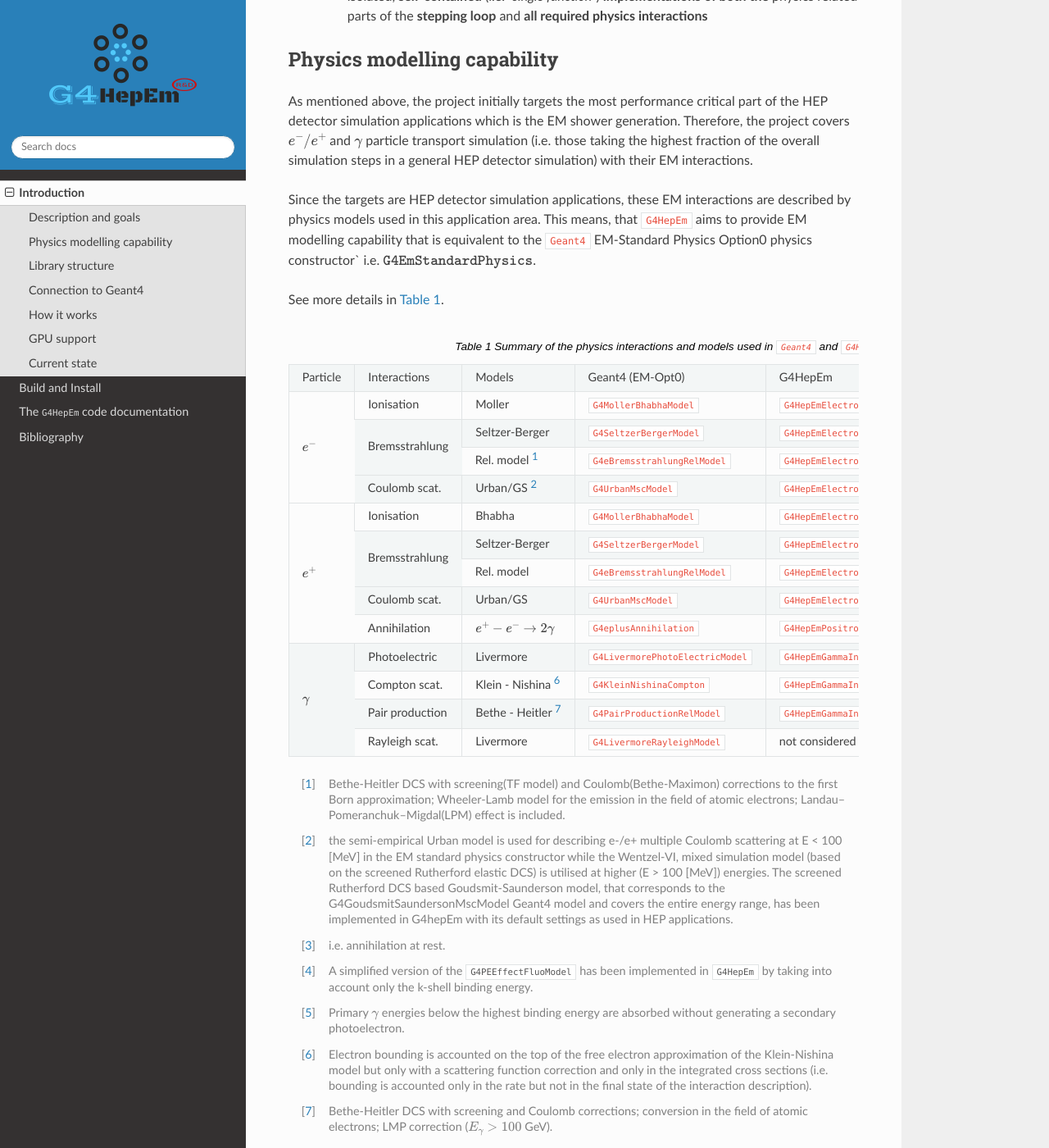
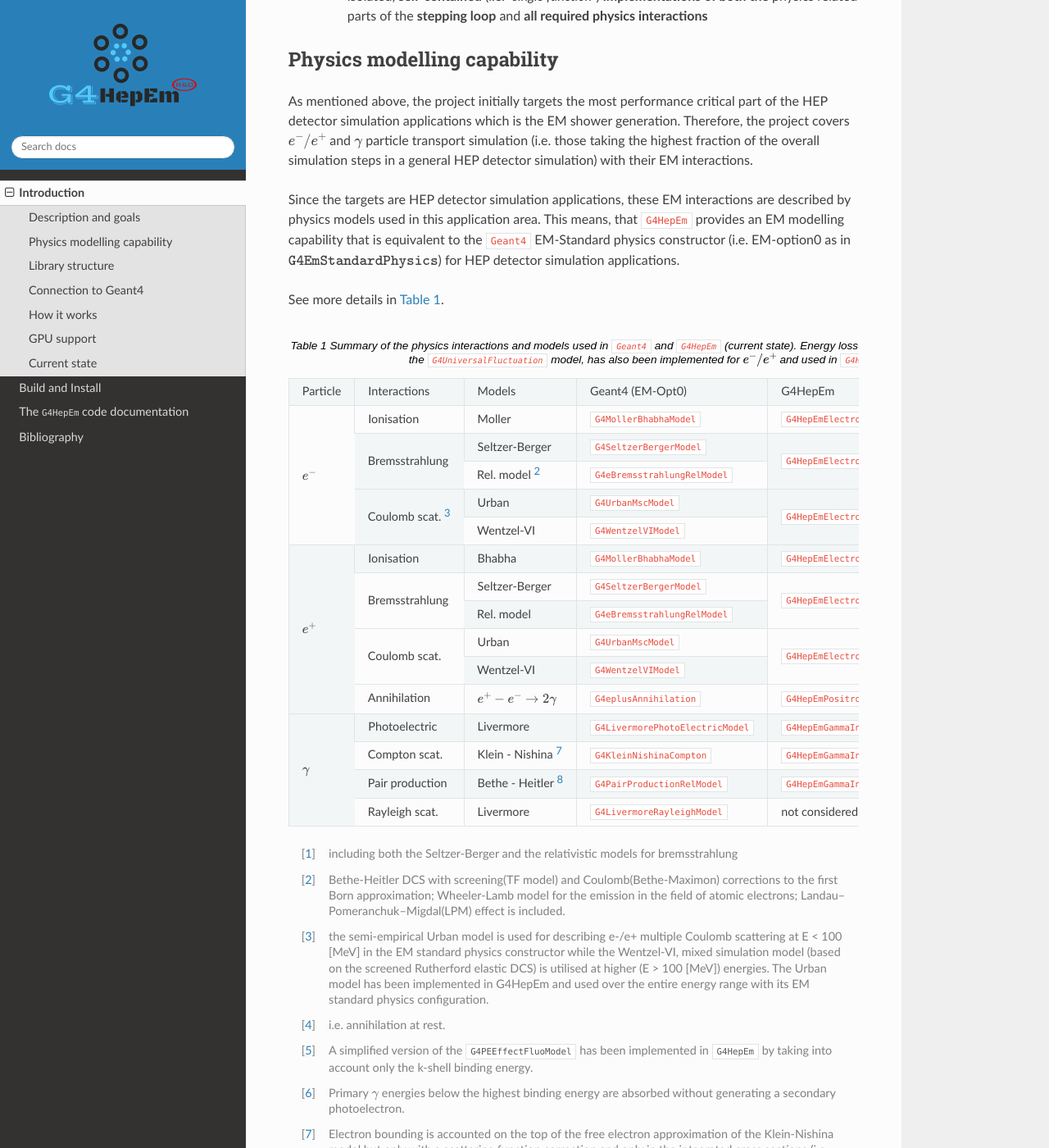
Before and after one commit to mnovak42/g4hepem, a Sphinx documentation site: the page built from docs/source/IntroAndInstall/introduction.rst, in a window 1280 px wide and 1400 px high, scrolled down 716 px. Shown: the whole window at 82% size. Built offline with Sphinx 7.4.7 and the Read the Docs theme 2.0.0, drawn with Linux system fonts in a browser that asks for light colours.

Commit message:
Updated documentation according to the very recent changes regarding the MSC and the energy loss fluctuation models.

```diff
--- a/docs/source/IntroAndInstall/introduction.rst
+++ b/docs/source/IntroAndInstall/introduction.rst
@@ -59,49 +59,55 @@ simulation steps in a general HEP detector simulation) with their EM interaction
 
 Since the targets are HEP detector simulation applications, these EM interactions
 are described by physics models used in this application area. This means, that
-``G4HepEm`` aims to provide EM modelling capability that is equivalent to the
-``Geant4`` EM-Standard Physics Option0 physics constructor`
-i.e. :math:`\texttt{G4EmStandardPhysics}`.
+``G4HepEm`` provides an EM modelling capability that is equivalent to the
+``Geant4`` EM-Standard physics constructor (i.e. EM-option0 as in :math:`\texttt{G4EmStandardPhysics}`)
+for HEP detector simulation applications.
 
 .. only:: html
 
    See more details in :numref:`table-physics`.
 
-   .. table:: Summary of the physics interactions and models used in ``Geant4`` and ``G4HepEm`` (current state).
+   .. table:: Summary of the physics interactions and models used in ``Geant4`` and ``G4HepEm`` (current state). Energy loss fluctuation, corresponding to the ``Geant4-11.p01`` version of the ``G4UniversalFluctuation`` model,
+              has also been implemented for :math:`e^-/e^+` and used in ``G4HepEm`` beyond the listed models.
       :name:  table-physics
       :class: longtable
 
-      +----------------+-----------------+---------------------------+------------------------------------+-----------------------------------------------+--------------------------+
-      | Particle       | Interactions    | Models                    |  Geant4 (EM-Opt0)                  |      G4HepEm                                  | Energy Range             |
-      +----------------+-----------------+---------------------------+------------------------------------+-----------------------------------------------+--------------------------+
-      |:math:`e^-`     | Ionisation      | Moller                    | ``G4MollerBhabhaModel``            | ``G4HepEmElectronInteractionIoni``            | 1 keV - 100 TeV          |
-      |                +-----------------+---------------------------+------------------------------------+-----------------------------------------------+--------------------------+
-      |                | Bremsstrahlung  | Seltzer-Berger            | ``G4SeltzerBergerModel``           | ``G4HepEmElectronInteractionBrem``            | 1 keV -   1 GeV          |
-      |                |                 +---------------------------+------------------------------------+-----------------------------------------------+--------------------------+
-      |                |                 | Rel. model [#]_           | ``G4eBremsstrahlungRelModel``      | ``G4HepEmElectronInteractionBrem``            | 1 GeV - 100 TeV          |
-      |                +-----------------+---------------------------+------------------------------------+-----------------------------------------------+--------------------------+
-      |                | Coulomb scat.   | Urban/GS [#]_             | ``G4UrbanMscModel``                | ``G4HepEmElectronInteractionMsc``             | 1 keV - 100 TeV          |
-      +----------------+-----------------+---------------------------+------------------------------------+-----------------------------------------------+--------------------------+
-      |:math:`e^+`     | Ionisation      | Bhabha                    | ``G4MollerBhabhaModel``            | ``G4HepEmElectronInteractionIoni``            | 1 keV - 100 TeV          |
-      |                +-----------------+---------------------------+------------------------------------+-----------------------------------------------+--------------------------+
-      |                | Bremsstrahlung  | Seltzer-Berger            | ``G4SeltzerBergerModel``           | ``G4HepEmElectronInteractionBrem``            | 1 keV -   1 GeV          |
-      |                |                 +---------------------------+------------------------------------+-----------------------------------------------+--------------------------+
-      |                |                 | Rel. model                | ``G4eBremsstrahlungRelModel``      | ``G4HepEmElectronInteractionBrem``            | 1 GeV - 100 TeV          |
-      |                +-----------------+---------------------------+------------------------------------+-----------------------------------------------+--------------------------+
-      |                | Coulomb scat.   | Urban/GS                  | ``G4UrbanMscModel``                | ``G4HepEmElectronInteractionMsc``             | 1 keV - 100 TeV          |
-      |                +-----------------+---------------------------+------------------------------------+-----------------------------------------------+--------------------------+
-      |                | Annihilation    |:math:`e^+-e^- \to 2\gamma`| ``G4eplusAnnihilation``            | ``G4HepEmPositronInteractionAnnihilation``    |0 [#]_ - 100 TeV          |
-      +----------------+-----------------+---------------------------+------------------------------------+-----------------------------------------------+--------------------------+
-      |:math:`\gamma`  | Photoelectric   | Livermore                 | ``G4LivermorePhotoElectricModel``  |``G4HepEmGammaInteractionPhotoelectric`` [#]_  |0 [#]_ - 100 TeV          |
-      |                +-----------------+---------------------------+------------------------------------+-----------------------------------------------+--------------------------+
-      |                | Compton scat.   | Klein - Nishina [#]_      | ``G4KleinNishinaCompton``          | ``G4HepEmGammaInteractionCompton``            |100 eV - 100 TeV          |
-      |                +-----------------+---------------------------+------------------------------------+-----------------------------------------------+--------------------------+
-      |                | Pair production | Bethe - Heitler [#]_      | ``G4PairProductionRelModel``       |  ``G4HepEmGammaInteractionConversion``        |:math:`2m_0c^2` - 100 TeV |
-      |                +-----------------+---------------------------+------------------------------------+-----------------------------------------------+--------------------------+
-      |                | Rayleigh scat.  | Livermore                 | ``G4LivermoreRayleighModel``       |   not considered to be covered at the moment  | 100 keV - 100 TeV        |
-      +----------------+-----------------+---------------------------+------------------------------------+-----------------------------------------------+--------------------------+
+      +----------------+--------------------+---------------------------+------------------------------------+-----------------------------------------------+--------------------------+
+      | Particle       | Interactions       | Models                    |  Geant4 (EM-Opt0)                  |      G4HepEm                                  | Energy Range             |
+      +----------------+--------------------+---------------------------+------------------------------------+-----------------------------------------------+--------------------------+
+      |:math:`e^-`     | Ionisation         | Moller                    | ``G4MollerBhabhaModel``            | ``G4HepEmElectronInteractionIoni``            |   1 keV - 100 TeV        |
+      |                +--------------------+---------------------------+------------------------------------+-----------------------------------------------+--------------------------+
+      |                | Bremsstrahlung     | Seltzer-Berger            | ``G4SeltzerBergerModel``           | ``G4HepEmElectronInteractionBrem`` [#]_       |   1 keV -   1 GeV        |
+      |                |                    +---------------------------+------------------------------------+                                               +--------------------------+
+      |                |                    | Rel. model [#]_           | ``G4eBremsstrahlungRelModel``      |                                               |   1 GeV - 100 TeV        |
+      |                +--------------------+---------------------------+------------------------------------+-----------------------------------------------+--------------------------+
+      |                | Coulomb scat. [#]_ | Urban                     | ``G4UrbanMscModel``                | ``G4HepEmElectronInteractionUMSC``            |   1 keV - 100 MeV        |
+      |                |                    +---------------------------+------------------------------------+                                               +--------------------------+
+      |                |                    | Wentzel-VI                | ``G4WentzelVIModel``               |                                               | 100 MeV - 100 TeV        |
+      +----------------+--------------------+---------------------------+------------------------------------+-----------------------------------------------+--------------------------+
+      |:math:`e^+`     | Ionisation         | Bhabha                    | ``G4MollerBhabhaModel``            | ``G4HepEmElectronInteractionIoni``            |   1 keV - 100 TeV        |
+      |                +--------------------+---------------------------+------------------------------------+-----------------------------------------------+--------------------------+
+      |                | Bremsstrahlung     | Seltzer-Berger            | ``G4SeltzerBergerModel``           | ``G4HepEmElectronInteractionBrem``            |   1 keV -   1 GeV        |
+      |                |                    +---------------------------+------------------------------------+                                               +--------------------------+
+      |                |                    | Rel. model                | ``G4eBremsstrahlungRelModel``      |                                               |   1 GeV - 100 TeV        |
+      |                +--------------------+---------------------------+------------------------------------+-----------------------------------------------+--------------------------+
+      |                | Coulomb scat.      | Urban                     | ``G4UrbanMscModel``                | ``G4HepEmElectronInteractionUMSC``            |   1 keV - 100 MeV        |
+      |                |                    +---------------------------+------------------------------------+                                               +--------------------------+
+      |                |                    | Wentzel-VI                | ``G4WentzelVIModel``               |                                               | 100 MeV - 100 TeV        |
+      |                +--------------------+---------------------------+------------------------------------+-----------------------------------------------+--------------------------+
+      |                | Annihilation       |:math:`e^+-e^- \to 2\gamma`| ``G4eplusAnnihilation``            | ``G4HepEmPositronInteractionAnnihilation``    |  0 [#]_ - 100 TeV        |
+      +----------------+--------------------+---------------------------+------------------------------------+-----------------------------------------------+--------------------------+
+      |:math:`\gamma`  | Photoelectric      | Livermore                 | ``G4LivermorePhotoElectricModel``  |``G4HepEmGammaInteractionPhotoelectric`` [#]_  |  0 [#]_ - 100 TeV        |
+      |                +--------------------+---------------------------+------------------------------------+-----------------------------------------------+--------------------------+
+      |                | Compton scat.      | Klein - Nishina [#]_      | ``G4KleinNishinaCompton``          | ``G4HepEmGammaInteractionCompton``            | 100  eV - 100 TeV        |
+      |                +--------------------+---------------------------+------------------------------------+-----------------------------------------------+--------------------------+
+      |                | Pair production    | Bethe - Heitler [#]_      | ``G4PairProductionRelModel``       |  ``G4HepEmGammaInteractionConversion``        |:math:`2m_0c^2` - 100 TeV |
+      |                +--------------------+---------------------------+------------------------------------+-----------------------------------------------+--------------------------+
+      |                | Rayleigh scat.     | Livermore                 | ``G4LivermoreRayleighModel``       |   not considered to be covered at the moment  | 100 keV - 100 TeV        |
+      +----------------+--------------------+---------------------------+------------------------------------+-----------------------------------------------+--------------------------+
 
 
+   .. [#] including both the Seltzer-Berger and the relativistic models for bremsstrahlung
 
    .. [#]  Bethe-Heitler DCS with screening(TF model) and Coulomb(Bethe-Maximon)
       corrections to the first Born approximation; Wheeler-Lamb model for the
@@ -111,10 +117,9 @@ i.e. :math:`\texttt{G4EmStandardPhysics}`.
    .. [#]  the semi-empirical Urban model is used for describing e-/e+ multiple
       Coulomb scattering at E < 100 [MeV] in the EM standard physics constructor
       while the Wentzel-VI, mixed simulation model (based on the screened Rutherford
-      elastic DCS) is utilised at higher (E > 100 [MeV]) energies. The screened
-      Rutherford DCS based Goudsmit-Saunderson model, that corresponds to the
-      G4GoudsmitSaundersonMscModel Geant4 model and covers the entire energy range,
-      has been implemented in G4hepEm with its default settings as used in HEP applications.
+      elastic DCS) is utilised at higher (E > 100 [MeV]) energies. The Urban
+      model has been implemented in G4HepEm and used over the entire energy range
+      with its EM standard physics configuration.
 
    .. [#]  i.e. annihilation at rest.
 
@@ -141,7 +146,8 @@ i.e. :math:`\texttt{G4EmStandardPhysics}`.
 
       \begin{table}  %\begin{sidewaystable}%
         \footnotesize
-        \caption{Summary of the physics interactions and models used in ``Geant4`` and ``G4HepEm`` (current state).}\label{tb::table-physics}%
+        \caption{Summary of the physics interactions and models used in \texttt{Geant4} and \texttt{G4HepEm} (current state). Energy loss fluctuation, corresponding to the \texttt{Geant4-11.p01} version of the \texttt{G4UniversalFluctuation} model,
+                   has also been implemented for $e^-/e^+$ and used in \texttt{G4HepEm} beyond the listed models.}\label{tb::table-physics}%
         \vspace*{0.2cm}
         \begin{tabular} { |l | l | l | l | l | r |}
           \hline
@@ -149,19 +155,23 @@ i.e. :math:`\texttt{G4EmStandardPhysics}`.
           \hline
           \multirow{4}{*}{$e^-$}   &  Ionisation                      & Moller                    & \texttt{\scriptsize G4MollerBhabhaModel}       &   \texttt{\scriptsize ElectronInteractionIoni}   & 1 keV - 100 TeV  \\
                                    \cline{2-6}
-                                   &  \multirow{2}{*}{Bremsstrahlung} & Seltzer-Berger            & \texttt{\scriptsize G4SeltzerBergerModel}      &   \texttt{\scriptsize ElectronInteractionBrem}   & 1 keV -   1 GeV          \\
-                                                                      \cline{3-6}
-                                   &                                  & Rel. model\footnotemark   & \texttt{\scriptsize G4eBremsstrahlungRelModel} &   \texttt{\scriptsize ElectronInteractionBrem}  & 1 GeV - 100 TeV          \\
+                                   &  \multirow{2}{*}{Bremsstrahlung} & Seltzer-Berger            & \texttt{\scriptsize G4SeltzerBergerModel}      &   \multirow{2}{*}{\texttt{\scriptsize ElectronInteractionBrem}}   & 1 keV -   1 GeV          \\
+                                                                      \cline{3-4}                                                                                                                                      \cline{6-6}
+                                   &                                  & Rel. model\footnotemark   & \texttt{\scriptsize G4eBremsstrahlungRelModel} &    \texttt{\scriptsize (including both models)}                                        & 1 GeV - 100 TeV          \\
                                    \cline{2-6}
-                                   &  Coulomb scat.                   & Urban/GS\footnotemark     & \texttt{\scriptsize G4UrbanMscModel}           &    \texttt{\scriptsize ElectronInteractionMsc}   & 1 keV - 100 TeV          \\
+                                   &  \multirow{2}{*}{Coulomb scat.}\footnotemark  & Urban        & \texttt{\scriptsize G4UrbanMscModel}           &  \multirow{2}{*}{\texttt{\scriptsize ElectronInteractionUMSC}} & 1 keV - 100 MeV          \\
+                                                                      \cline{3-4}                                                                                                                                   \cline{6-6}
+                                   &                                               & Wentzel-VI   & \texttt{\scriptsize G4WentzelVIModel}          &                                                                & 100 MeV - 100 TeV        \\
           \hline
           \multirow{5}{*}{$e^+$}   &  Ionisation                      & Bhabha                    & \texttt{\scriptsize G4MollerBhabhaModel}       &   \texttt{\scriptsize ElectronInteractionIoni}   & 1 keV - 100 TeV  \\
                                    \cline{2-6}
-                                   &  \multirow{2}{*}{Bremsstrahlung} & Seltzer-Berger            & \texttt{\scriptsize G4SeltzerBergerModel}      &   \texttt{\scriptsize ElectronInteractionBrem}   & 1 keV -   1 GeV          \\
-                                                                      \cline{3-6}
-                                   &                                  & Rel. model                & \texttt{\scriptsize G4eBremsstrahlungRelModel} &   \texttt{\scriptsize ElectronInteractionBrem}   & 1 GeV - 100 TeV          \\
+                                   &  \multirow{2}{*}{Bremsstrahlung} & Seltzer-Berger            & \texttt{\scriptsize G4SeltzerBergerModel}      &   \multirow{2}{*}{\texttt{\scriptsize ElectronInteractionBrem}}   & 1 keV -   1 GeV          \\
+                                                                     \cline{3-4}                                                                                                                                      \cline{6-6}
+                                   &                                  & Rel. model                & \texttt{\scriptsize G4eBremsstrahlungRelModel} &   \texttt{\scriptsize (including both models)}                                          & 1 GeV - 100 TeV          \\
                                    \cline{2-6}
-                                   &  Coulomb scat.                   & Urban/GS                  & \texttt{\scriptsize G4UrbanMscModel}           &    \texttt{\scriptsize ElectronInteractionMsc}   & 1 keV - 100 TeV          \\
+                                   &  \multirow{2}{*}{Coulomb scat.}  & Urban        & \texttt{\scriptsize G4UrbanMscModel}           &  \multirow{2}{*}{\texttt{\scriptsize ElectronInteractionUMSC}} & 1 keV - 100 MeV          \\
+                                                                      \cline{3-4}                                                                                                                                   \cline{6-6}
+                                   &                                  & Wentzel-VI   & \texttt{\scriptsize G4WentzelVIModel}          &                                                                & 100 MeV - 100 TeV        \\
                                    \cline{2-6}
                                    &  Annihilation                    & $e^+-e^-\to 2\gamma$       & \texttt{\scriptsize G4eplusAnnihilation}        &  \texttt{\scriptsize PositronInteractionAnnihilation} & 0\footnotemark - 100 TeV \\
        \hline
@@ -183,28 +193,27 @@ i.e. :math:`\texttt{G4EmStandardPhysics}`.
            emission in the field of atomic electrons; Landau–Pomeranchuk–Migdal(LPM)
            effect is included.}
       \addtocounter{footnote}{1}
-      \footnotetext{the semi-empirical Urban model is used for describing e-/e+ multiple
+      \footnotetext[2]{the semi-empirical Urban model is used for describing e-/e+ multiple
            Coulomb scattering at E < 100 [MeV] in the EM standard physics constructor
            while the Wentzel-VI, mixed simulation model (based on the screened Rutherford
-           elastic DCS) is utilised at higher (E > 100 [MeV]) energies. The screened
-           Rutherford DCS based Goudsmit-Saunderson model, that corresponds to the
-           G4GoudsmitSaundersonMscModel Geant4 model and covers the entire energy range,
-           has been implemented in G4hepEm with its default settings as used in HEP applications.}
+           elastic DCS) is utilised at higher (E > 100 [MeV]) energies. The Urban
+           model has been implemented in G4HepEm and used over the entire energy range
+           with its EM standard physics configuration.}
       \addtocounter{footnote}{1}
-      \footnotetext{i.e. annihilation at rest.}
+      \footnotetext[3]{i.e. annihilation at rest.}
       \addtocounter{footnote}{1}
-      \footnotetext{A simplified version of the \texttt{G4PEEffectFluoModel} model has been implemented in \texttt{G4HepEm} by taking into account
+      \footnotetext[4]{A simplified version of the \texttt{G4PEEffectFluoModel} model has been implemented in \texttt{G4HepEm} by taking into account
           only the k-shell binding energy.}
       \addtocounter{footnote}{1}
-      \footnotetext{Primary $\gamma$ energies below the highest binding energy are
+      \footnotetext[5]{Primary $\gamma$ energies below the highest binding energy are
            absorbed without generating a secondary photoelectron.}
       \addtocounter{footnote}{1}
-      \footnotetext{Electron bounding is accounted on the top of the free electron approximation
+      \footnotetext[6]{Electron bounding is accounted on the top of the free electron approximation
          of the Klein-Nishina model but only with a scattering function correction and
          only in the integrated cross sections (i.e. bounding is accounted only in the
          rate but not in the final state of the interaction description).}
       \addtocounter{footnote}{1}
-      \footnotetext{Bethe-Heitler DCS with screening and Coulomb corrections;
+      \footnotetext[7]{Bethe-Heitler DCS with screening and Coulomb corrections;
          conversion in the field of atomic electrons; LMP correction ($E_\gamma > 100$ GeV).}
 
 
```
